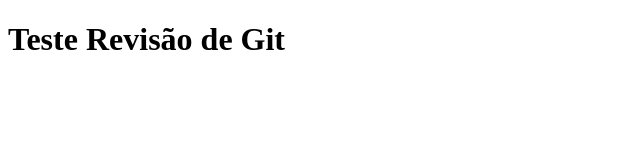
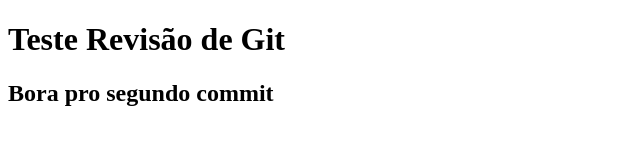
Before and after one commit to PabloGarcia48/RevisaoGit, a plain HTML site: page index.html in a window 1280 px wide. Shown: the whole page, without its empty margins (0-640 px from the left). Drawn offline with Linux system fonts and the light colour scheme.

Commit message:
Segundo comite

```diff
--- a/index.html
+++ b/index.html
@@ -8,6 +8,7 @@
 <body>
 
     <h1>Teste Revisão de Git</h1>
+    <h2>Bora pro segundo commit</h2>
 
 </body>
 </html>
```
